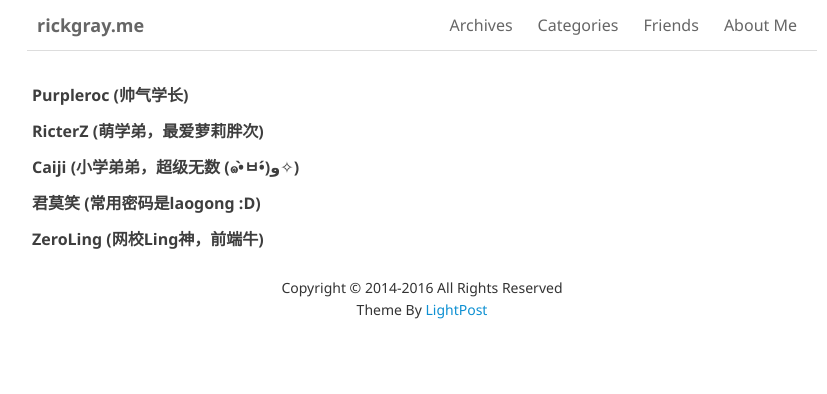
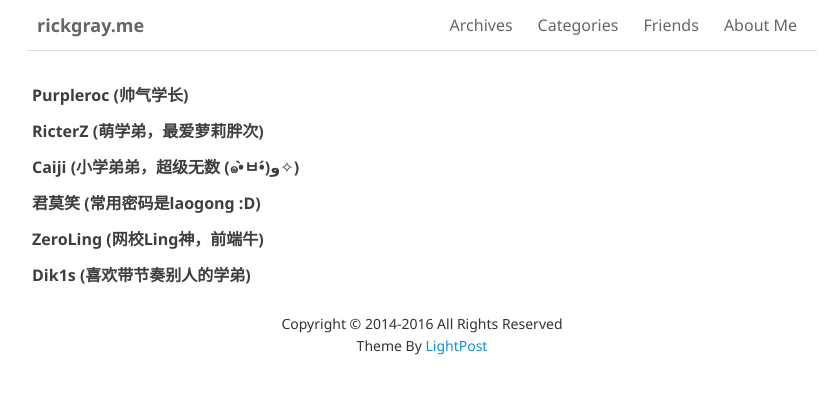
Before and after one commit to huntpig/rickgray.github.io, a Jekyll site: the page built from friends.html, in a window 1280 px wide. Shown: the top 394 px of the page, without its empty margins (218-1045 px from the left). Built offline with Jekyll 4.4.1, drawn with Linux system fonts in a browser that asks for light colours; comment, search, counter and statistics services are not loaded.

Commit message:
更新友链信息

```diff
--- a/_config.yml
+++ b/_config.yml
@@ -31,6 +31,9 @@
     - name: "ZeroLing"
       url: "http://zeroling.com"
       desc: "网校Ling神，前端牛"
+    - name: "Dik1s"
+      url: "http://z-onion.cc"
+      desc: "喜欢带节奏别人的学弟"
 
 author:
     name: "RickGray"
```
